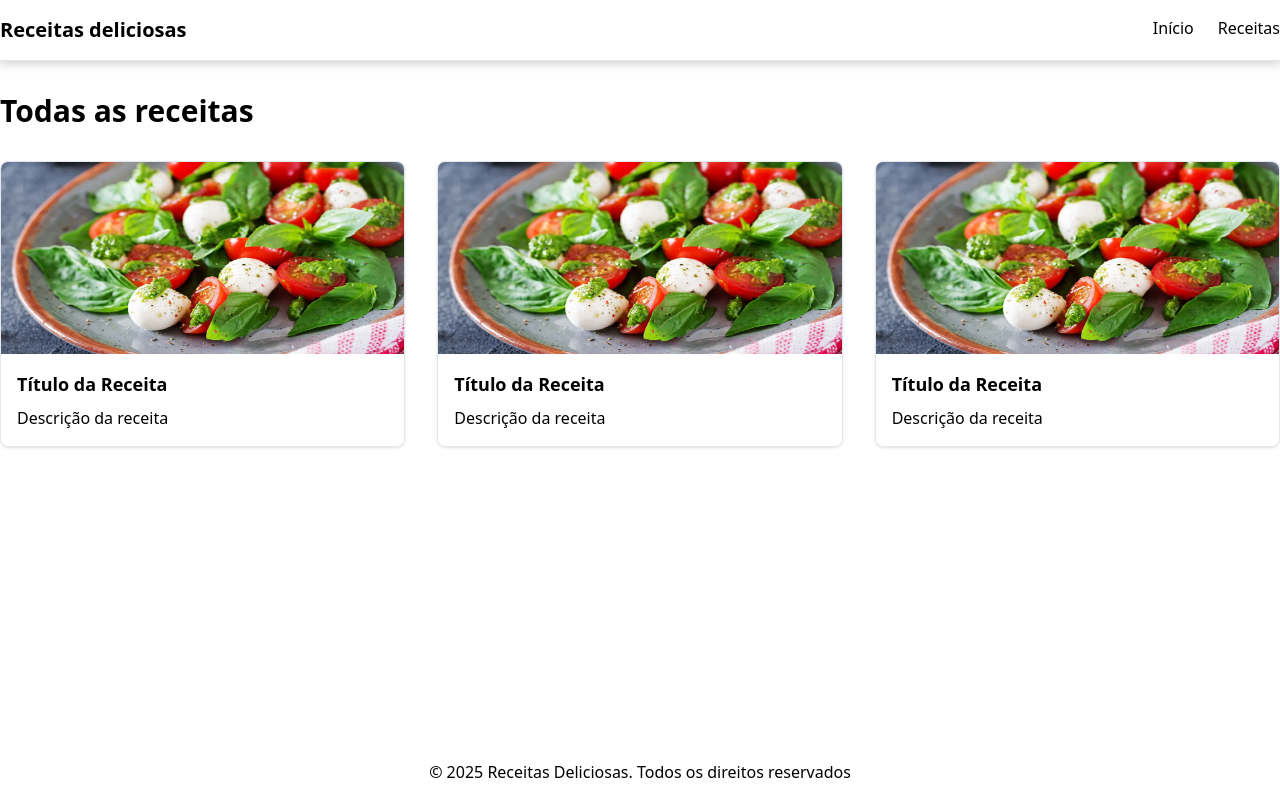
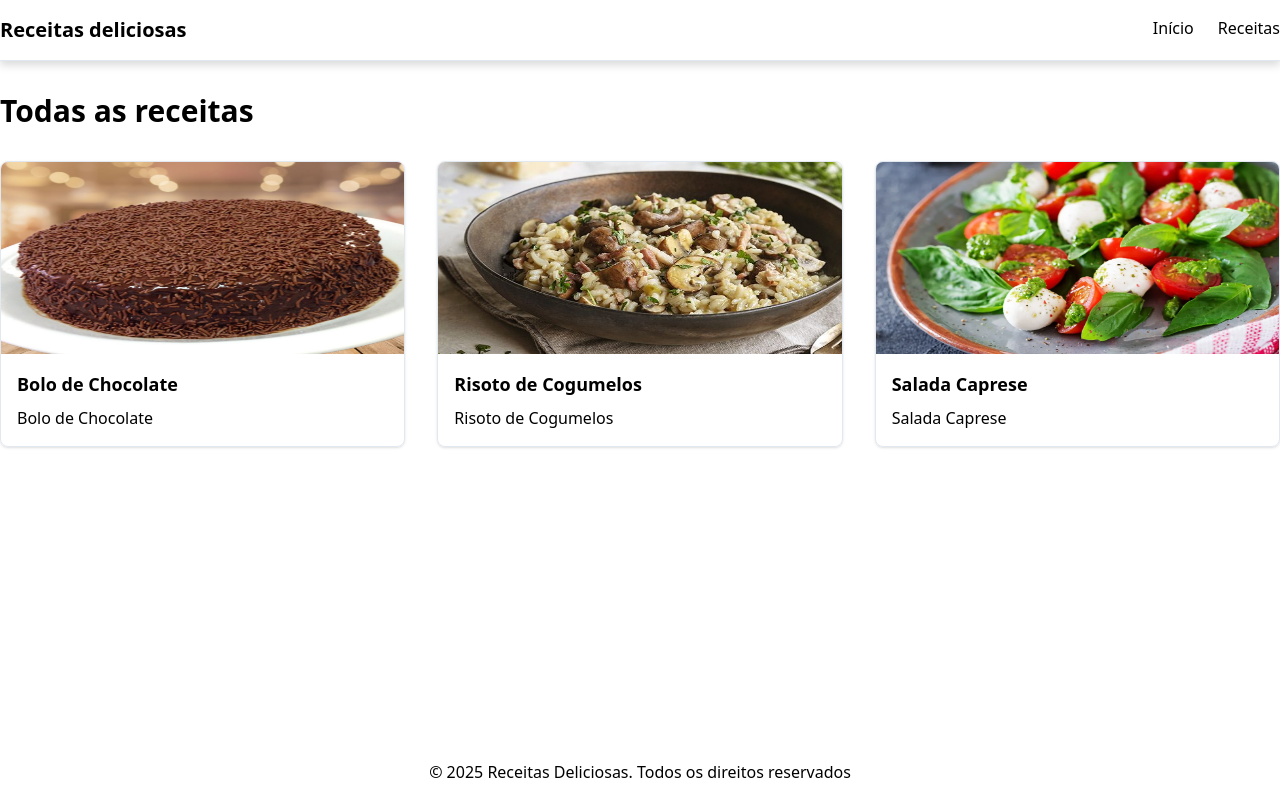
Before and after one commit to rafa-lsc/receitas-byron, a Next.js app: page /receitas in a window 1280 px wide. Built offline with nearby package versions, Linux system fonts and the light colour scheme.

Commit message:
feat: passando props para os cards de receita

```diff
--- a/src/app/lib/data.ts
+++ b/src/app/lib/data.ts
@@ -16,7 +16,7 @@
     id: "1",
     title: "Bolo de Chocolate",
     description: "Um delicioso bolo de chocolate fofinho e úmido, perfeito para qualquer ocasião.",
-    image: "/receitas/bolo-chocolate.png",
+    image: "/receitas/bolo-chocolate.jpg",
     prepTime: "15 minutos",
     cookTime: "35 minutos",
     servings: 8,
@@ -48,7 +48,7 @@
     id: "2",
     title: "Risoto de Cogumelos",
     description: "Um risoto cremoso com cogumelos frescos e parmesão, perfeito para um jantar especial.",
-    image: "/receitas/risoto-cogumelos.png",
+    image: "/receitas/risoto-cogumelos.jpeg",
     prepTime: "10 minutos",
     cookTime: "30 minutos",
     servings: 4,
--- a/src/app/receitas/page.tsx
+++ b/src/app/receitas/page.tsx
@@ -9,7 +9,7 @@
 
                 <div className="grid grid-cols-3 gap-8 mt-8">
                    {recipes.map((recipe) => (
-                    <RecipeCard />
+                    <RecipeCard key={recipe.id} recipe={recipe}/>
                    ))}
                 </div>
             </div>
--- a/src/components/RecipeCard/index.tsx
+++ b/src/components/RecipeCard/index.tsx
@@ -1,21 +1,26 @@
+import { Recipe } from "@/app/lib/data";
 import Image from "next/image";
 import Link from "next/link";
 
-export default function RecipeCard(){
+interface RecipeCardProps {
+    recipe: Recipe
+}
+
+export default function RecipeCard({recipe}: RecipeCardProps){
     return(
-        <Link href="">
+        <Link href={'/receitas/${recipe.id}'}>
             <div className="border border-slate-200 rounded-lg overflow-hidden shadow-sm hover:shadow-md  transition-shadow">
                 <div className="relative h-48 w-full">
                     <Image
-                    src="/receitas/salada-caprese.png"
-                    alt="Título da Receita"
+                    src={recipe.image}
+                    alt={recipe.title}
                     fill
                     />
                 </div>
 
                 <div className="flex flex-col p-4 gap-2">
-                    <h3 className="text-lg font-bold">Título da Receita</h3>
-                    <p>Descrição da receita</p>
+                    <h3 className="text-lg font-bold">{recipe.title}</h3>
+                    <p>{recipe.title}</p>
                 </div>
             </div>
         </Link>
```
